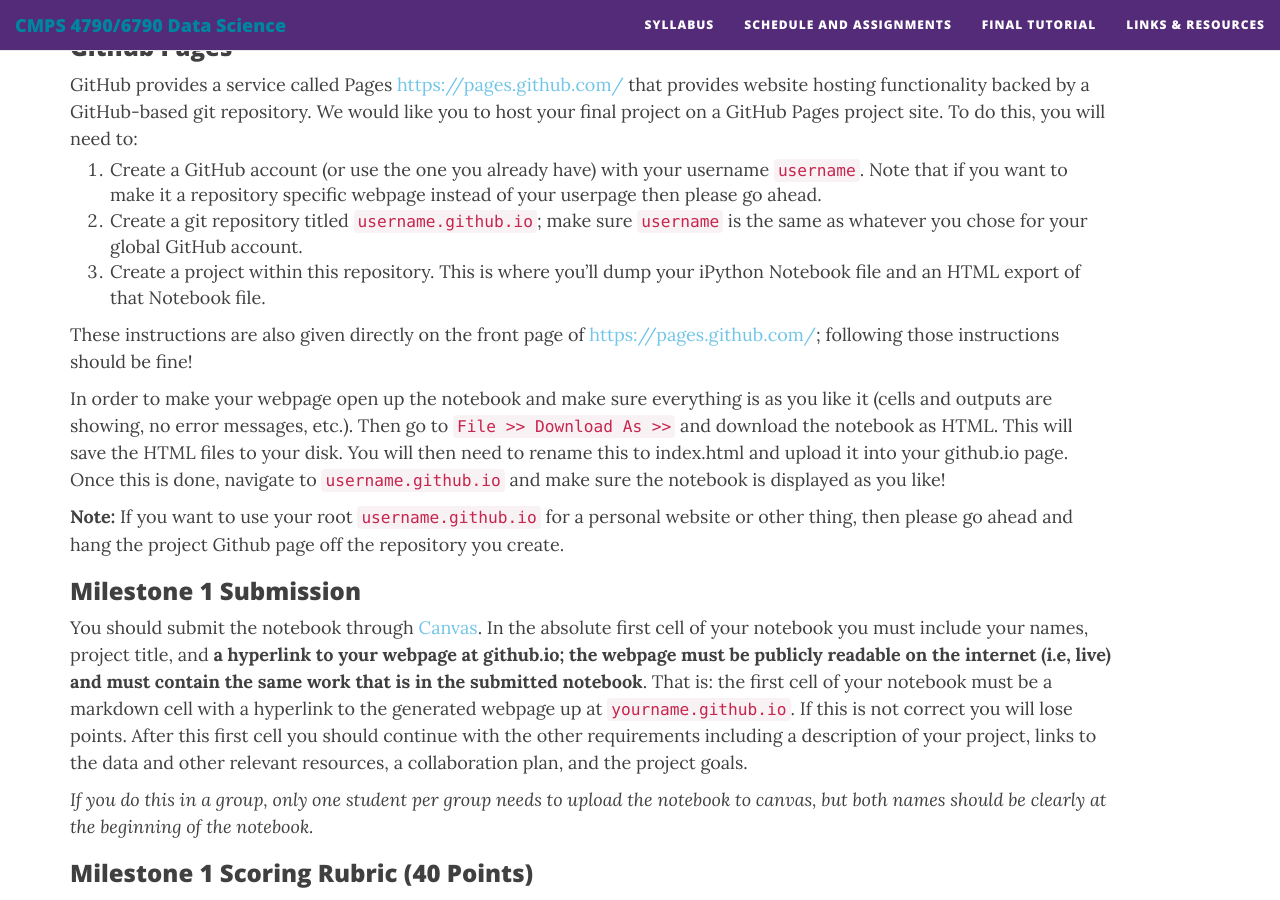
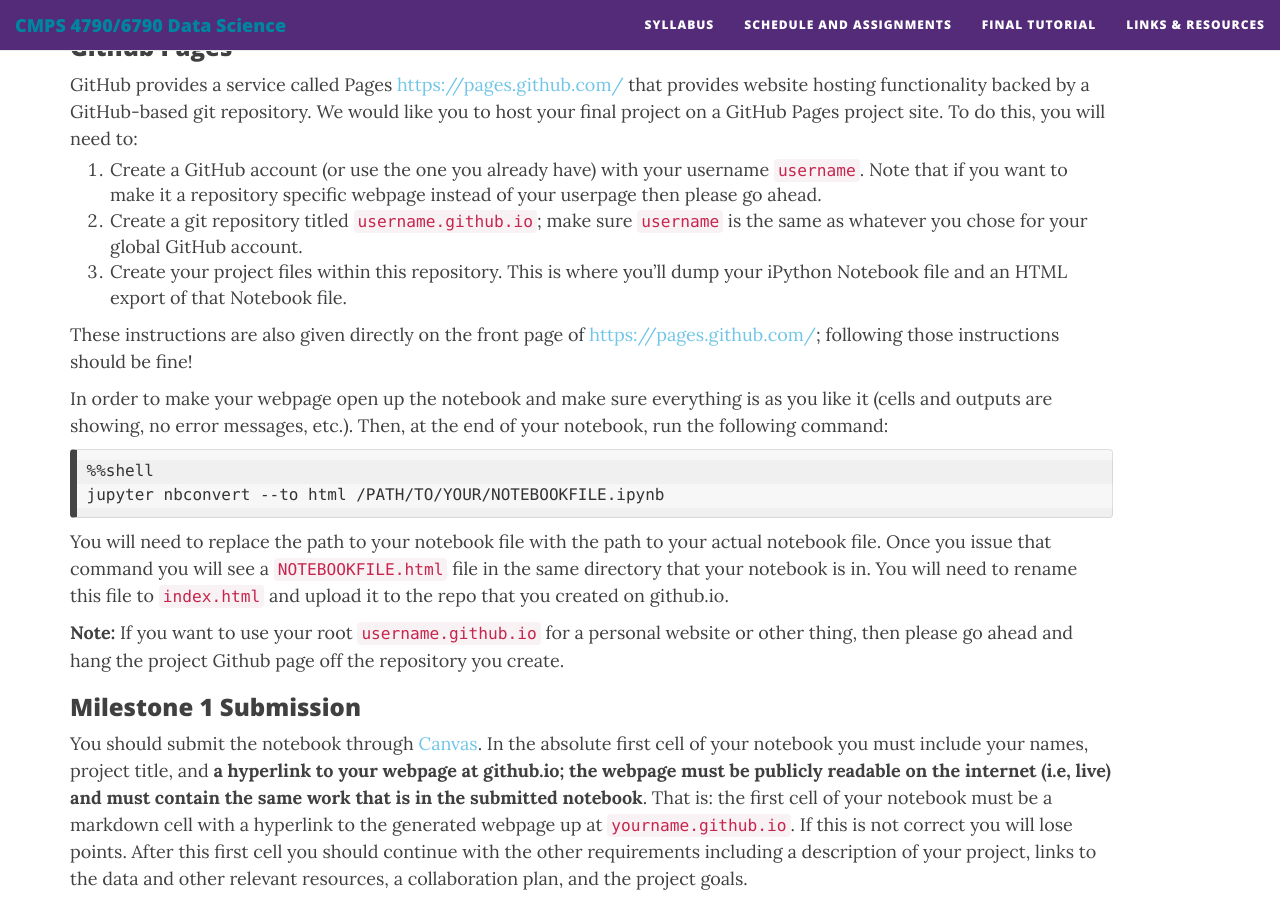
Before and after one commit to nmattei/cmps6790, a Jekyll site: the page built from _projects/FinalTutorial/FinalTutorial.md, in a window 1280 px wide and 900 px high, scrolled down 2440 px. Built offline with Jekyll 4.4.1, drawn with Linux system fonts in a browser that asks for light colours; nearby versions of some CDN libraries; some of the changed text lies outside the part shown.

Commit message:
update project spec

````diff
--- a/_projects/FinalTutorial/FinalTutorial.md
+++ b/_projects/FinalTutorial/FinalTutorial.md
@@ -71,11 +71,20 @@ GitHub provides a service called Pages <https://pages.github.com/> that provides
 
 1. Create a GitHub account (or use the one you already have) with your username `username`. Note that if you want to make it a repository specific webpage instead of your userpage then please go ahead.
 2. Create a git repository titled `username.github.io`; make sure `username` is the same as whatever you chose for your global GitHub account.
-3. Create a project within this repository. This is where you’ll dump your iPython Notebook file and an HTML export of that Notebook file.
+3. Create your project files within this repository. This is where you’ll dump your iPython Notebook file and an HTML export of that Notebook file.
 
 These instructions are also given directly on the front page of <https://pages.github.com/>; following those instructions should be fine!
 
-In order to make your webpage open up the notebook and make sure everything is as you like it (cells and outputs are showing, no error messages, etc.). Then go to `File >> Download As >>` and download the notebook as HTML. This will save the HTML files to your disk. You will then need to rename this to index.html and upload it into your github.io page. Once this is done, navigate to `username.github.io` and make sure the notebook is displayed as you like!
+In order to make your webpage open up the notebook and make sure everything is as you like it (cells and outputs are showing, no error messages, etc.). Then, at the end of your notebook, run the following command:
+
+```
+%%shell
+jupyter nbconvert --to html /PATH/TO/YOUR/NOTEBOOKFILE.ipynb
+```
+
+You will need to replace the path to your notebook file with the path to your actual notebook file. Once you issue that command you will see a `NOTEBOOKFILE.html` file in the same directory that your notebook is in. You will need to rename this file to `index.html` and upload it to the repo that you created on github.io.
+
+ <!-- go to `File >> Download As >>` and download the notebook as HTML. This will save the HTML files to your disk. You will then need to rename this to index.html and upload it into your github.io page. Once this is done, navigate to `username.github.io` and make sure the notebook is displayed as you like! -->
 
 **Note:** If you want to use your root `username.github.io` for a personal website or other thing, then please go ahead and hang the project Github page off the repository you create.
 
@@ -113,7 +122,7 @@ At the **end** of your notebook you should outline at least two ideas of what mo
 
 You should submit the notebook through [Canvas](https://tulane.instructure.com/).  The first cell of your notebook in the markdown **must be a hyperlink in your notebook to the webpage at github.io, and the webpage must be publicly readable on the internet (i.e, live)**.  That is: the first cell of your notebook must be a markdown cell with a hyperlink to the generated webpage up at `yourname.github.io`.  If this is not correct you will lose points.
 
-For the Pitch Day 2 you should follow the link on the [Canvas](https://tulane.instructure.com/) assignment and add a slide to the Google Slides deck which clearly includes your name, link to your website, the datasets you hope to use, and a clear statement of a proposed model and any early findings. Do not re-order the slides, we will go in reverse order from last pitch day.
+For the Pitch Day you should follow the link on the [Canvas](https://tulane.instructure.com/) assignment and add a slide to the Google Slides deck which clearly includes your name, link to your website, the datasets you hope to use, and a clear statement of a proposed model and any early findings. Do not re-order the slides.
 
 *If you do this in a group, only one student per group needs to upload the notebook to canvas, but both names should be clearly at the beginning of the notebook.*
 
````
Also changed, not shown: other parts of _projects/FinalTutorial/FinalTutorial.md (+1 -1 lines).
